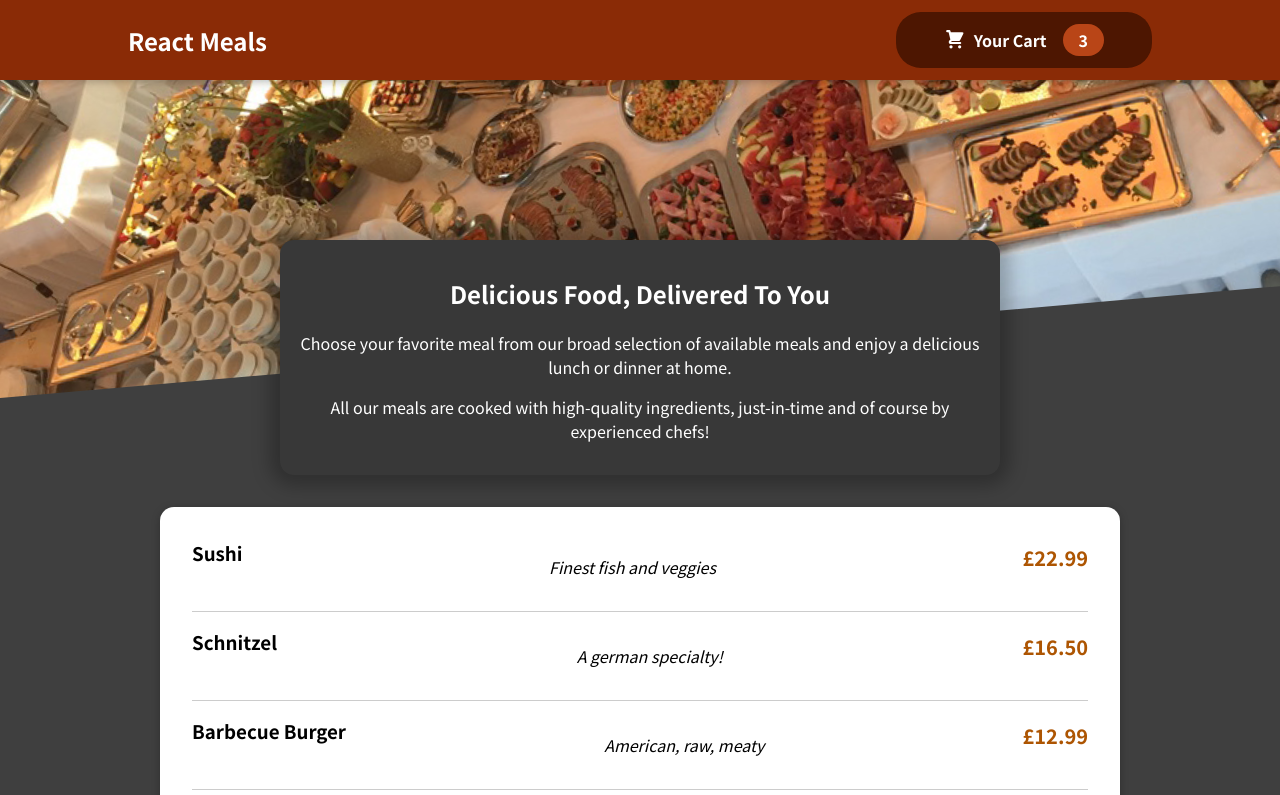
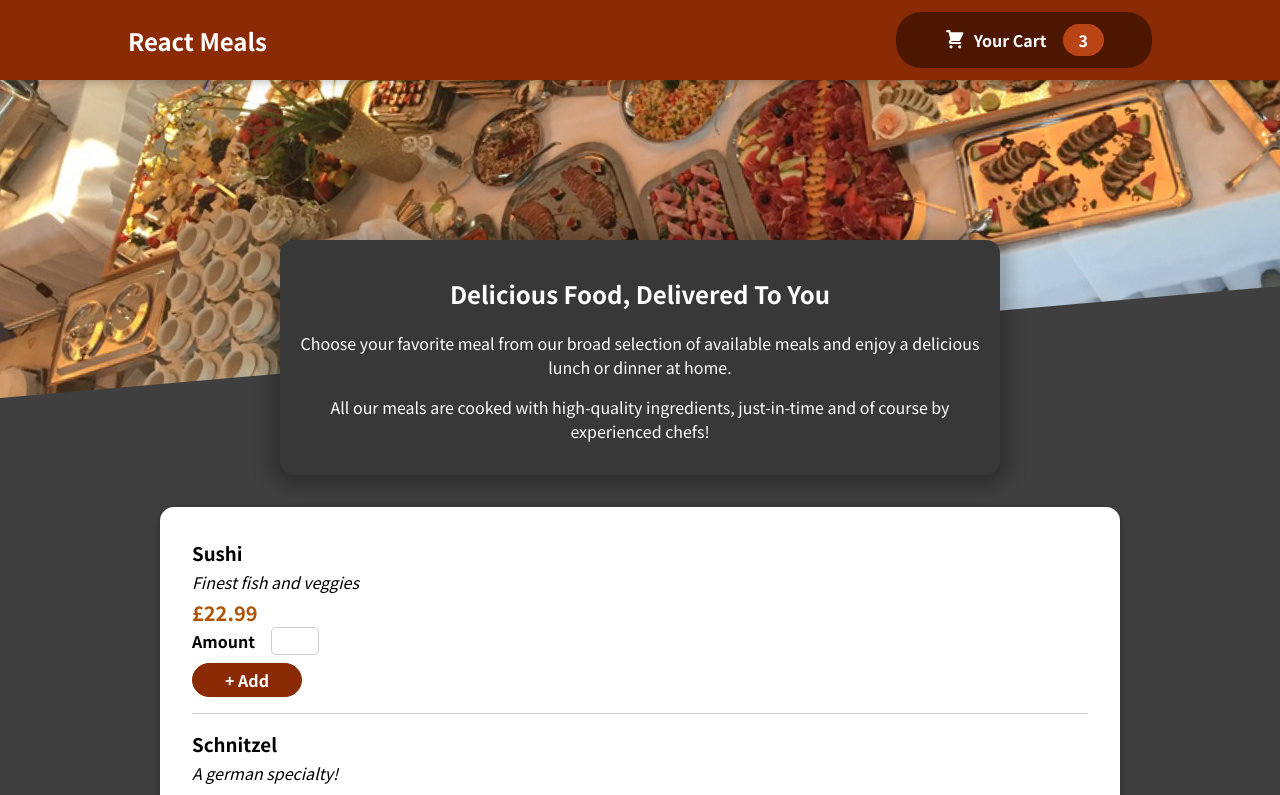
Before and after one commit to dcmallett/ReactJs-Food-Order-App-Project, a React (Create React App) app: page / in a window 1280 px wide. Shown: the top 795 px of the page. Built offline with nearby package versions, Linux system fonts and the light colour scheme.

Commit message:
Added a MealItemForm component and Input comp

```diff
--- a/src/components/Meals/MealItem/MealItem.jsx
+++ b/src/components/Meals/MealItem/MealItem.jsx
@@ -1,22 +1,24 @@
-import { Fragment } from "react";
 import styles from './MealItem.module.css';
-
+import MealItemForm from "./MealItemForm";
 const MealItem = (props) => {
     //we are fixing the price to 2 decimal places
     const mealPrice = `£${props.mealPrice.toFixed(2)}`;
     return (
-        <Fragment>
             <li className={styles.meal}>
+                <div>
                     {/*reminder when we are passing props from another component
                             we need to use the property name. in this case
                             we defined mealName as our propName in the avilable meals (left side)
                             so we need to pass this into the component we are rendering into.
                     */}
                     <h3>{props.mealName}</h3>
-                <p className={styles.description}>{props.mealDescription}</p>
-                <p className={styles.price}>{mealPrice}</p>
+                    <div className={styles.description}>{props.mealDescription}</div>
+                    <div className={styles.price}>{mealPrice}</div>
+                    <div>
+                        <MealItemForm />
+                    </div>
+                </div>
             </li>
-        </Fragment>
     )
 }
 
--- /dev/null
+++ b/src/components/Meals/MealItem/MealItemForm.jsx
@@ -0,0 +1,21 @@
+import styles from './MealItemForm.module.css';
+import Input from '../../UI/Input/Input';
+
+const MealItemForm = (props) => {
+    return (
+            <form className={styles['form-wrap']}>
+                <Input label="Amount" input={{
+                    id: 'amount_' + props.id,
+                    type: 'number',
+                    min: '1',
+                    max: '5',
+                    step: '1',
+                    default: '1'
+                }}
+                />
+                <button> + Add</button>
+            </form>
+    );
+}
+
+export default MealItemForm;
--- /dev/null
+++ b/src/components/Meals/MealItem/MealItemForm.module.css
@@ -0,0 +1,20 @@
+.form-wrap {
+    text-align: right;
+}
+
+.form-wrap button {
+    font: inherit;
+    cursor: pointer;
+    background-color: #8a2b06;
+    border: 1px solid #8a2b06;
+    color: white;
+    padding: 0.25rem 2rem;
+    border-radius: 20px;
+    font-weight: bold;
+}
+
+.form-wrap button:hover,
+.form-wrap button:active {
+    background-color: #641e03;
+    border-color: #641e03;
+}
--- /dev/null
+++ b/src/components/UI/Input/Input.jsx
@@ -0,0 +1,17 @@
+import styles from './Input.module.css';
+
+const Input = (props) => {
+    return (
+        <div className={styles.input}>
+            <label htmlFor={props.input.id}>{props.label}</label>
+            {/* using {...props. } this ensures all the key value pairs we recive on input
+                are added as props to input. i.e if it as type="text" this code will then make sure type="text" is being added.
+                    makes it highly configurable
+            */}
+            <input {...props.input} />
+        </div>
+    )
+}
+
+
+export default Input;
--- /dev/null
+++ b/src/components/UI/Input/Input.module.css
@@ -0,0 +1,18 @@
+.input {
+  display: flex;
+  align-items: center;
+  margin-bottom: 0.5rem;
+}
+
+.input label {
+  font-weight: bold;
+  margin-right: 1rem;
+}
+
+.input input {
+  width: 3rem;
+  border-radius: 5px;
+  border: 1px solid #ccc;
+  font: inherit;
+  padding-left: 0.5rem;
+}
```
Also changed, not shown: src/components/Meals/MealItem/MealItem.module.css (indentation only), 1 other file (tests, documents, lock files or other folders). Lines whose indentation alone changed are shown as unchanged.
